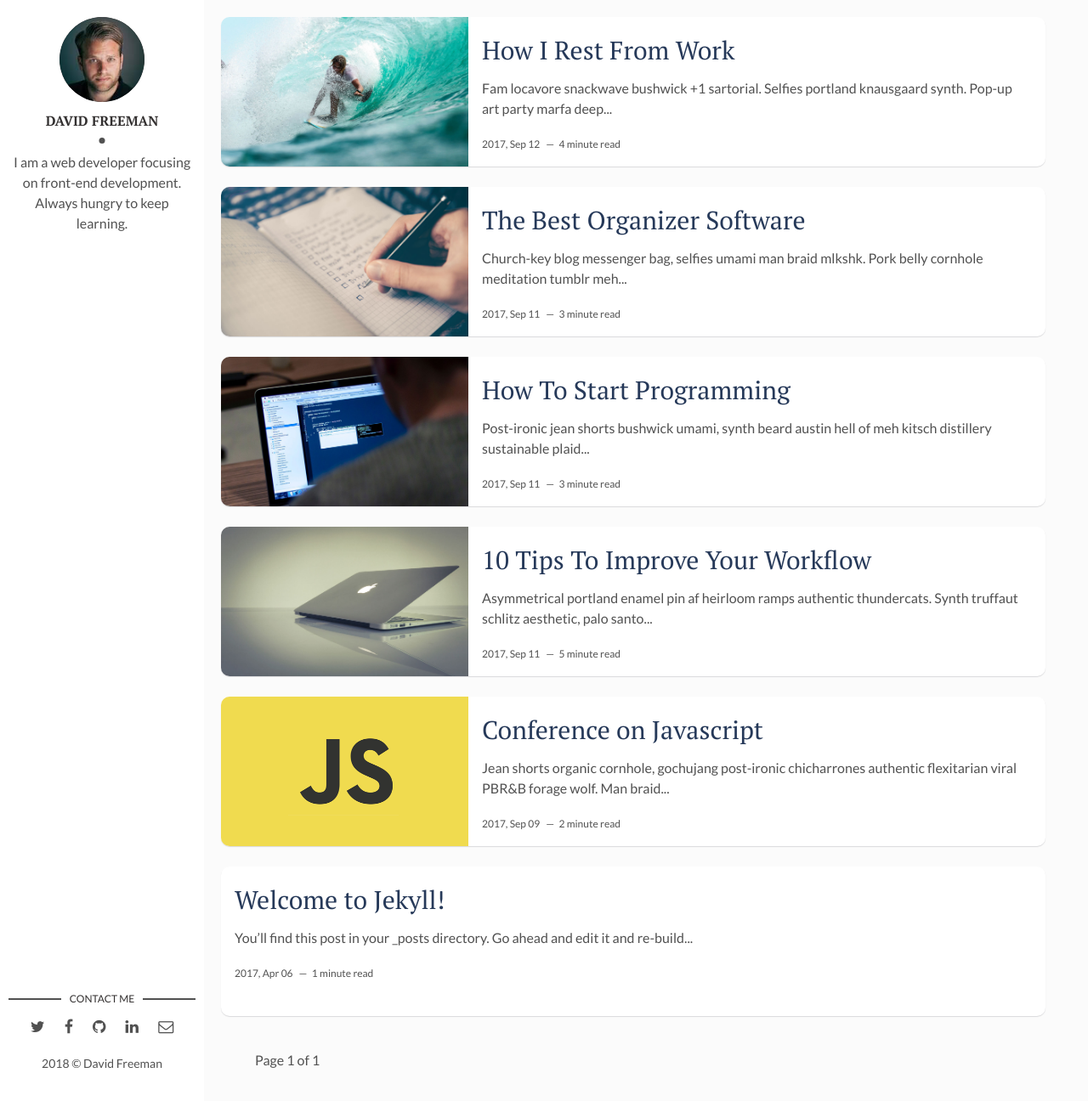
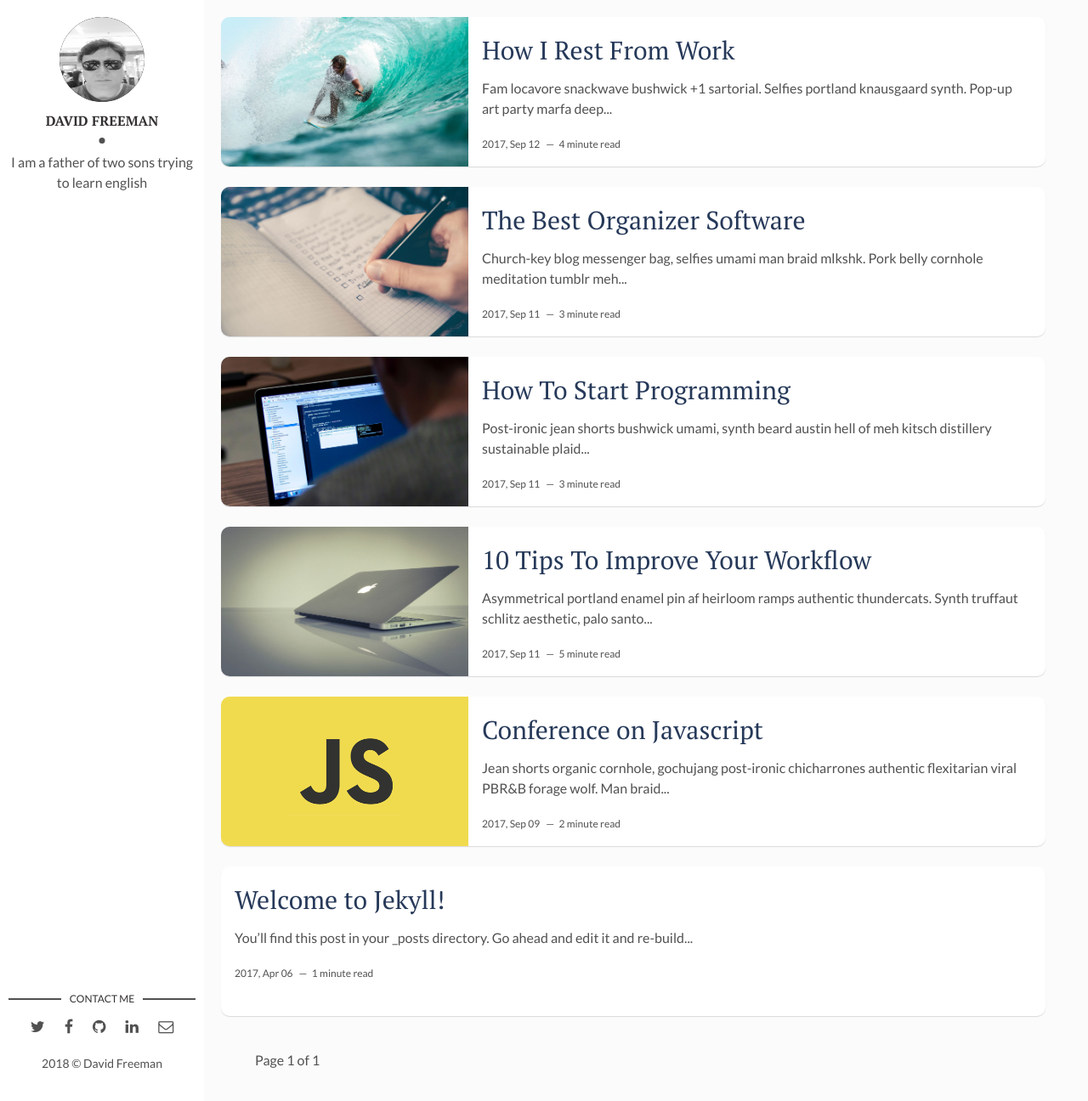
Before and after one commit to iamnogada/orirobo-english, a Jekyll site: the page built from index.html, in a window 1280 px wide and 1296 px high. Shown: the whole window at 85% size. Built offline with Jekyll 4.4.1, drawn with Linux system fonts in a browser that asks for light colours; the list of posts is cut into pages by our own code.

Commit message:
template:

```diff
--- a/_config.yml
+++ b/_config.yml
@@ -10,16 +10,16 @@ site-twitter: #if your site has a twitter account, enter it here
 
 # Author Settings
 author: David Freeman # add your name
-author-img: david-freeman.jpg # add your photo
-about-author: I am a web developer focusing on front-end development. Always hungry to keep learning. # add description
+author-img: me.JPG # add your photo
+about-author: I am a father of two sons trying to learn english # add description
 social-twitter: # add your Twitter handle
 social-facebook: # add your Facebook handle
-social-github: artemsheludko # add your Github handle
-social-linkedin: # add your Linkedin handle
-social-email: # add your Email address
+social-github: myguddy # add your Github handle
+social-linkedin: myguddy# add your Linkedin handle
+social-email: seungil.han@gmail.com # add your Email address
 
 # Disqus
-discus-identifier: mr-brown # add your discus identifier
+discus-identifier: myguddy # add your discus identifier
 
 # Tracker
 analytics: # Google Analytics
```
Also changed, not shown: assets/img/me.JPG (added).
